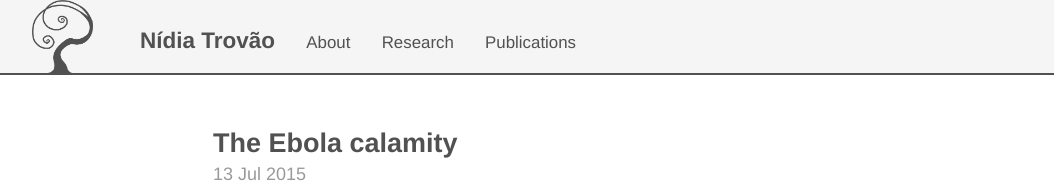
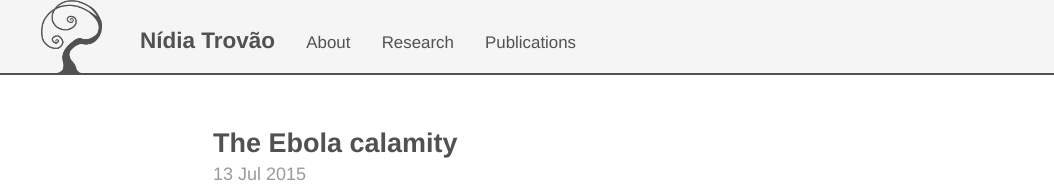
Before and after one commit to nidiatrovao/nidiatrovao.github.io, a Jekyll site: the page built from index.html, in a window 1280 px wide. Shown: the top 190 px of the page, without its empty margins (22-1076 px from the left). Built offline with Jekyll 4.4.1, drawn with Linux system fonts in a browser that asks for light colours; the list of posts is cut into pages by our own code.

Commit message:
float adjustment

```diff
--- a/_sass/_masthead.scss
+++ b/_sass/_masthead.scss
@@ -12,7 +12,7 @@
   margin-top: 0;
   margin-bottom: 0;
   color: #515151;
-  background-position:left 3rem bottom;
+  background-position:left 3.5rem bottom;
   background-color:#F5F5F5;
   background-image: url('/public/apple-touch-icon-precomposed.png');
   background-size:contain;
@@ -39,6 +39,6 @@
 @media all and (max-width: 20rem) {
   .masthead-title {
      background-position:left 1rem bottom;
-	 padding-left:9.5rem;
+	 padding-left:9rem;
   }
 }
```
